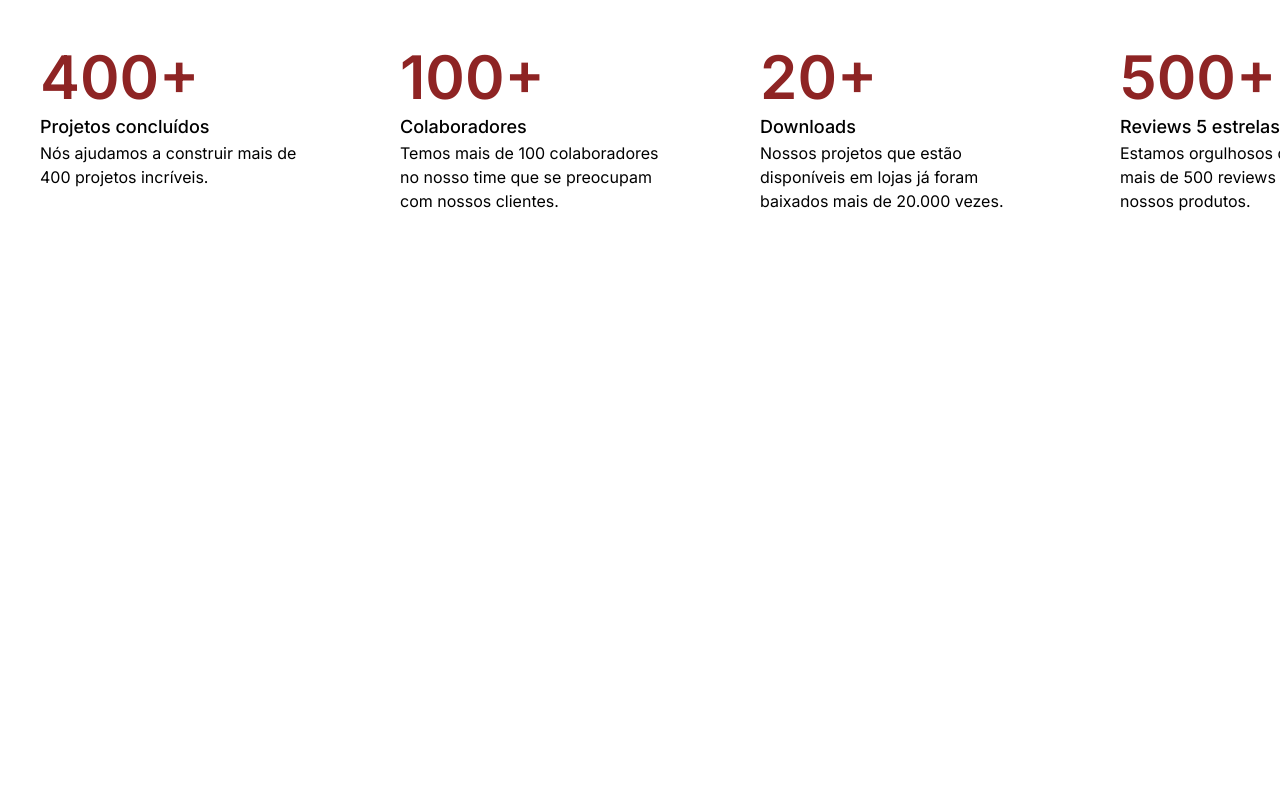
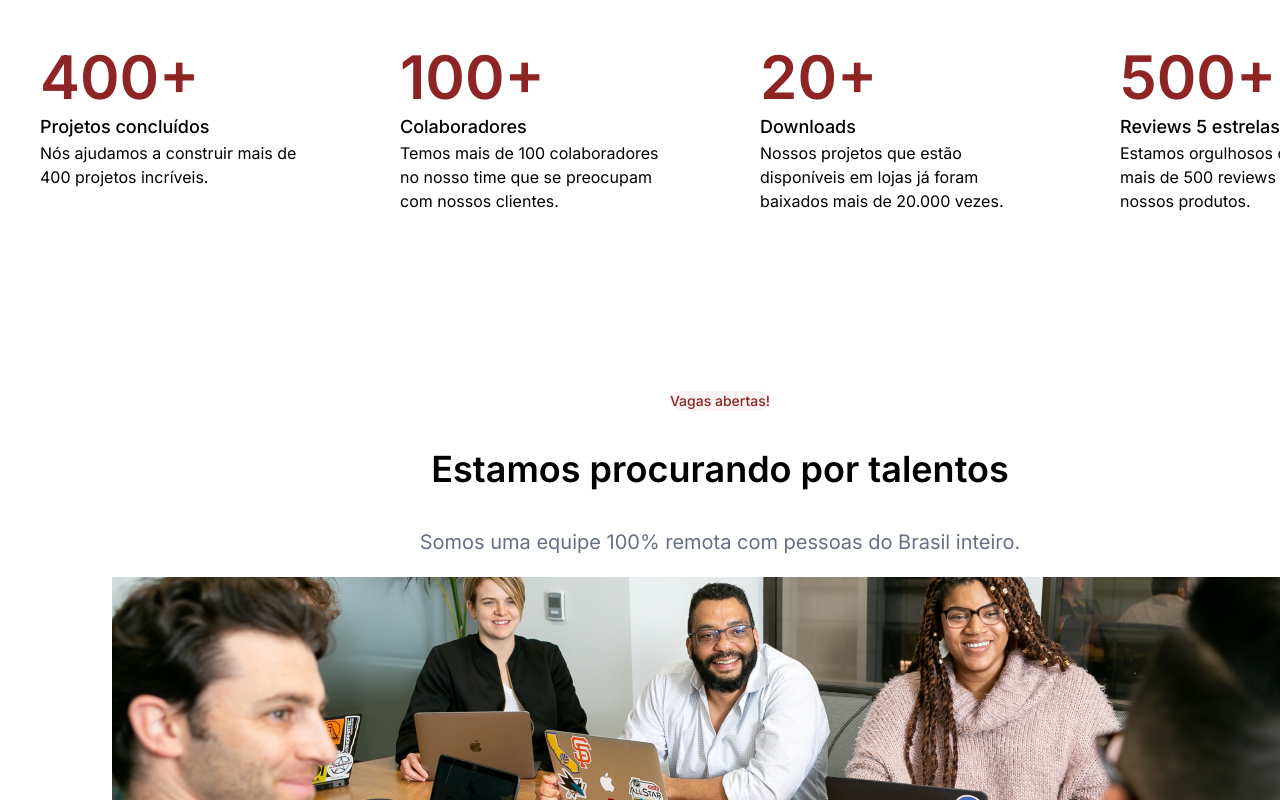
Before and after one commit to tyagoaw/7dayOfCodeAlura, a plain HTML site: page index.html in a window 1280 px wide. Shown: the part 500-1300 px from the top of the page. Before the commit the page ends 800 px from the top, so only its background shows below. Drawn offline with Linux system fonts and the light colour scheme; files that its build step writes are made by us from their sources.

Commit message:
Quarta etapa do desafio
Nessa etapa adicionei apenas o container de talentos e ajustei texto e imagem ao centro da página

```diff
--- a/css/style.css
+++ b/css/style.css
@@ -15,6 +15,7 @@
     text-align: center;
     width: 100%;
     height: 100vh;
+    flex-wrap: wrap;
   }
 
   header {
@@ -147,3 +148,68 @@
     font-size: 16px;
     line-height: 24px;
   }
+
+  .talentos {
+    display: flex;
+    flex-direction: column;
+    align-items: center;
+    padding: 96px 0px;
+
+    position: static;
+    width: 1440px;
+    height: 1798px;
+    left: 0px;
+    top: 775px;
+
+    font-family: 'Inter';
+    font-style: normal;
+
+  }
+  .talentos_container {
+    display: flex;
+    flex-direction: column;
+    align-items: center;
+    padding: 0px 32px;
+
+  }
+
+  .talentos_container h1{
+    font-size: 14px;
+    font-weight: 500;
+    line-height: 20px;
+    text-align: center;
+    margin: 20px 0px;
+
+    background: rgba(142, 36, 36, 0.05);
+    border-radius: 16px;
+    color:var(--main-color);
+
+  }
+
+  .talentos_container h5 {
+    font-size: 36px;
+    font-weight: 600;
+    line-height: 44px;
+    text-align: center;
+    margin: 16px 0px;
+  }
+
+  .talentos_container h6{
+    font-size: 20px;
+    font-weight: 400;
+    line-height: 30px;
+    text-align: center;
+    color: #667085;
+    margin: 20px 0px;
+  }
+
+
+  .imagem_talentos-image.png {
+    position: absolute;
+    width: 1216px;
+    height: 400px;
+    left: 112px;
+    top: 298px;
+
+    background: url(image.png)
+  }
--- a/index.html
+++ b/index.html
@@ -8,7 +8,7 @@
   <link rel="preconnect" href="https://fonts.googleapis.com">
   <link rel="preconnect" href="https://fonts.gstatic.com" crossorigin>
   <link href="https://fonts.googleapis.com/css2?family=Inter:wght@300;400;500;600&display=swap" rel="stylesheet">
-  <link rel="stylesheet" href="style.css">
+  <link rel="stylesheet" href="css/style.css">
 </head>
 <body>
   <header>
@@ -54,5 +54,15 @@
       <p class="descriçao">Estamos orgulhosos de contar com mais de 500 reviews 5 estrelas em nossos produtos.</p>
     </div>
   </section>
+  <section class="talentos">
+    <div class="talentos_container">
+      <h1> Vagas abertas!</h1>
+      <h5>Estamos procurando por talentos</h5>
+      <h6>Somos uma equipe 100% remota com pessoas do Brasil inteiro.</h6>
+    </div>
+    <div class="imagem_talentos">
+      <img src="images/image.png"/>
+    </div>
+  </section>
 </body>
 </html>
```
